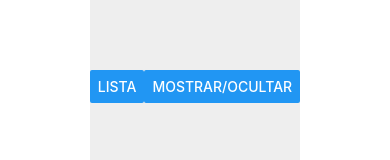
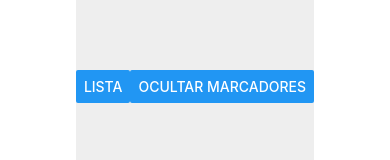
Before and after one commit to zeze17/movileMarkerMap, a React Native app: screen / in a window 390 px wide. Shown: the part 336-496 px from the top of the page. Built offline with nearby package versions, Linux system fonts and the light colour scheme.

Commit message:
Sergio ocultar y mostrar marcadores

```diff
--- a/App.js
+++ b/App.js
@@ -14,7 +14,7 @@ export default function App() {
   const [visibility, setVisibility] = useState(false)
   const [pointsFilter,setpointsFilter]=useState(true)
 
-  const togglePointsFilter=()=>setpointsFilter(pointsFilter)
+  const togglePointsFilter=()=>setpointsFilter(!pointsFilter)
 
   const handleLongPress = ({ nativeEvent }) => {
     setVisibilityFilter('new_puntos')
@@ -44,7 +44,7 @@ console.log(puntosTem)
   return (
     <View style={styles.container}>
       <Map onLongPress={handleLongPress} puntos={puntos} pointsFilter={pointsFilter}/>
-      <Panel onPressLeft={handleLista} textLeft='Lista' togglePointsFilter={togglePointsFilter}/>
+      <Panel onPressLeft={handleLista} textLeft='Lista' togglePointsFilter={togglePointsFilter} pointsFilter={pointsFilter} />
       <Modal visibility={visibility}>
         {visibilityFilter === 'new_puntos'
           ?
--- a/components/Panel.js
+++ b/components/Panel.js
@@ -1,11 +1,13 @@
-import React from "react";
-import { StyleSheet,Dimensions,Button,View } from "react-native";
+import React from 'react';
+import { StyleSheet,Button,View } from "react-native";
 
-export default ({onPressLeft, textLeft, togglePointsFilter})=>{
+export default ({onPressLeft, textLeft, togglePointsFilter,pointsFilter})=>{
+
+
     return(
         <View style={styles.panel}>
             <Button onPress={onPressLeft} title={textLeft}/>
-            <Button title='Mostrar/Ocultar' onPress={togglePointsFilter}/>
+            <Button title={pointsFilter ? "Ocultar marcadores" : "Mostrar marcadores"} onPress={togglePointsFilter} />
         </View>
     )
 }
```
